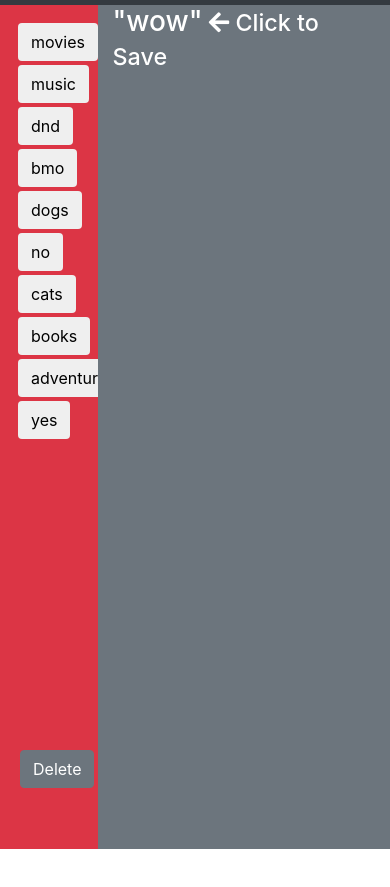
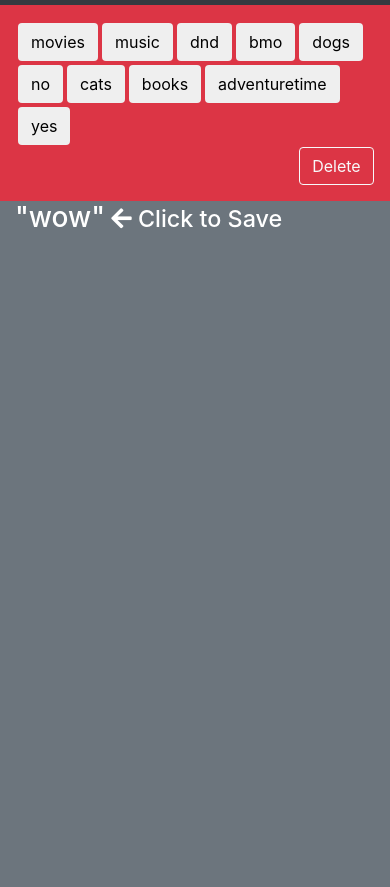
Before and after one commit to RJFreeman77/GifTastic, a plain HTML site: page index.html in a window 390 px wide. Shown: the part 51-938 px from the top of the page. Before the commit the page ends 900 px from the top, so only its background shows below. Drawn offline with nearby package versions, Linux system fonts and the light colour scheme; no server answers.

Commit message:
commiting before class

```diff
--- a/assets/css/style.css
+++ b/assets/css/style.css
@@ -31,6 +31,7 @@ img {
     position: fixed;
     bottom: 5px;
     left: 20px;
+    width: 14%;
 }
 .main-body {
     min-height: 100vh;
@@ -38,3 +39,15 @@ img {
 .click-to-save {
     font-size: smaller;
 }
+
+@media (max-width: 1199.98px) {
+    #delete-button {
+        width: 21%;
+    }
+}
+@media (max-width: 767.98px) {
+    #delete-button {
+        position: initial;
+        float: right;
+    }
+}
--- a/index.html
+++ b/index.html
@@ -31,20 +31,20 @@
     </nav>
 
     <div class="container-fluid" id="body-wrapper">
-        <section class="row h-100 bg-danger" id="wrapper-row">
+        <section class="row h-100" id="wrapper-row">
             <div class="col-12 h-100">
                 <section class="row bg-danger main-form">
-                    <div class="col-3 bg-danger h-100 left-menu">
+                    <div class="col-xl-2 col-lg-3 col-md-3 bg-danger h-100 left-menu">
                         <div class="wrapper button-wrapper" id="button-wrapper">
-
                         </div>
                         <div id="delete">
-                                <button type="button" class="btn btn-secondary" data-toggle="button" aria-pressed="false" autocomplete="off" id="delete-button">
-                                        Delete
-                                      </button>
+                            <button type="button" class="btn btn-outline-light" data-toggle="button" aria-pressed="false"
+                                autocomplete="off" id="delete-button">
+                                Delete
+                            </button>
                         </div>
                     </div>
-                    <div class="col-9 bg-secondary h-100 main-body">
+                    <div class="col-xl-10 col-lg-9 col-md-9 bg-secondary h-100 main-body">
                         <div>
                             <h3 class="text-white ml-auto">
                                 <span id="search-return"></span><span class="click-to-save"> <i class="fas fa-arrow-left"></i>
```
